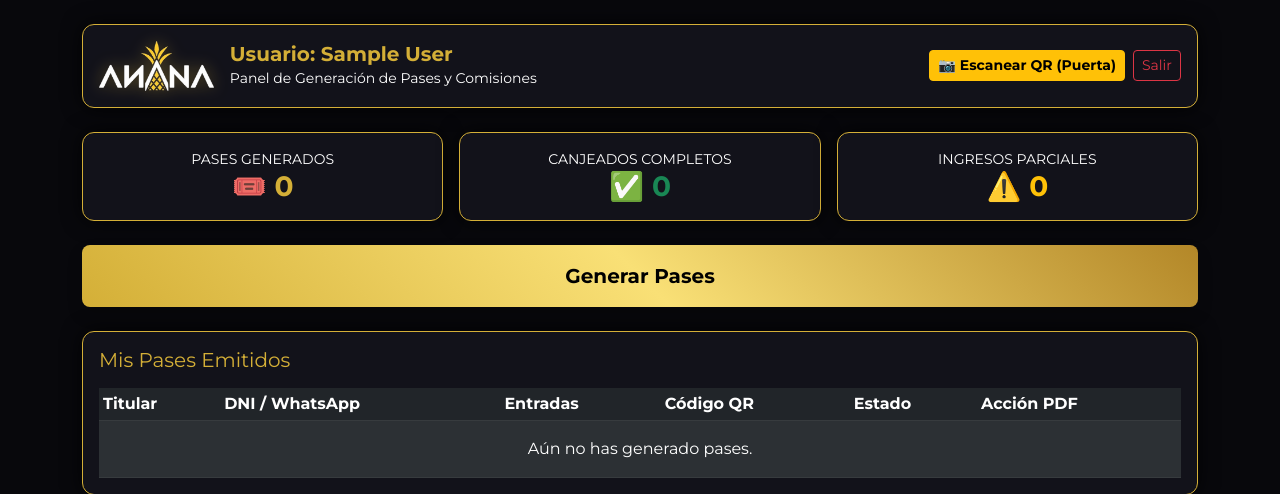
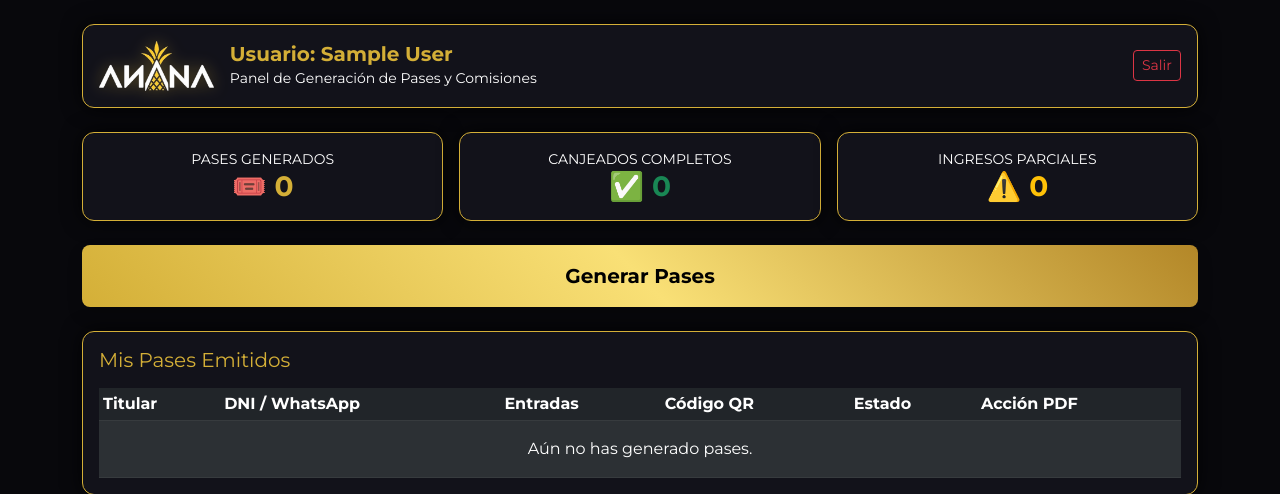
Before and after one commit to killerchipy723/casino_ticketjets, a Flask app: page /rrpp in a window 1280 px wide. Shown: the top 494 px of the page. Run offline with Flask 3, Linux system fonts and the light colour scheme; the visitor is signed in with stand-in values (Sample User, id 1); data that the repository does not hold is empty; parts of the project's set-up code (start-up, migrations or seed data) failed here and were passed over.

Commit message:
ok modi QR cumples

```diff
--- a/templates/rrpp/dashboard.html
+++ b/templates/rrpp/dashboard.html
@@ -32,7 +32,7 @@
             </div>
         </div>
         <div class="d-flex gap-2">
-            <a href="/admin/escaneo" class="btn btn-warning btn-sm fw-bold">📷 Escanear QR (Puerta)</a>
+
             <a href="/logout" class="btn btn-outline-danger btn-sm">Salir</a>
         </div>
     </div>
```
